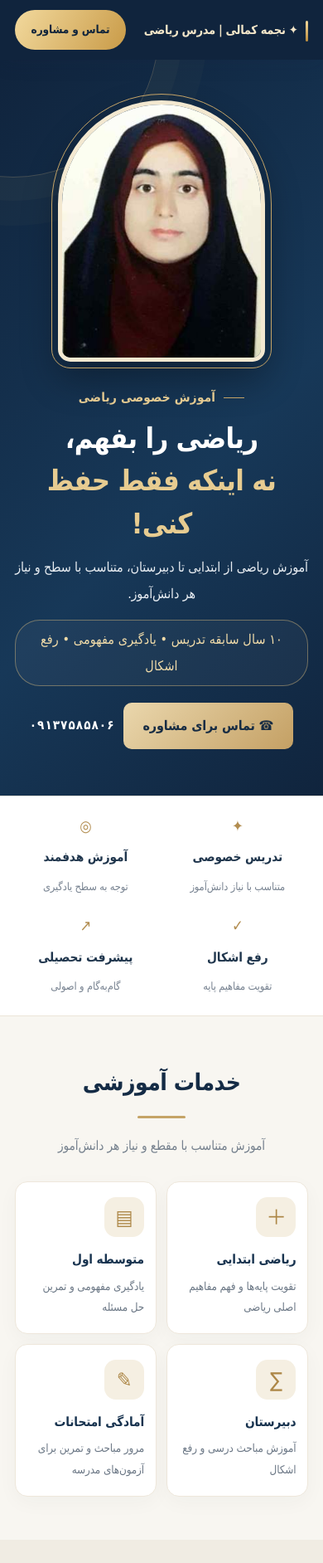
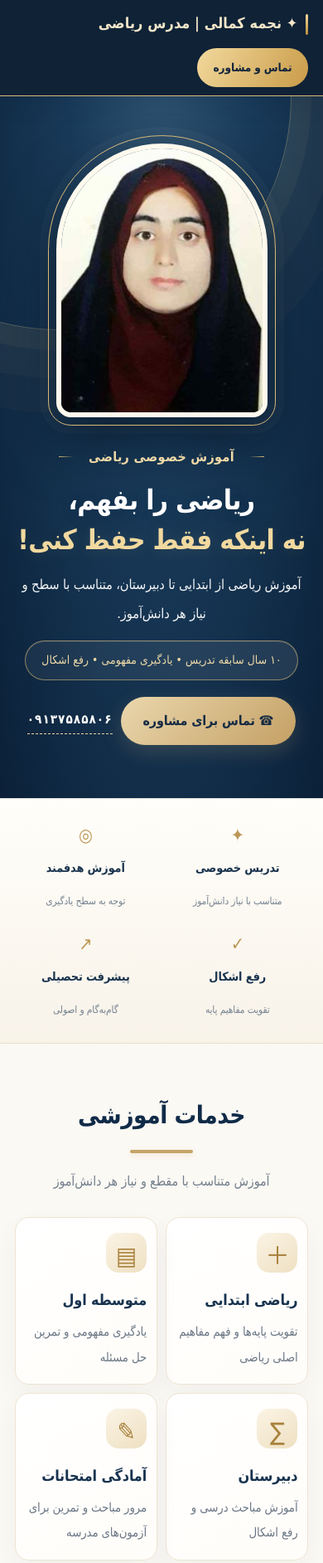
Before and after one commit to kamali3184/najmeh-math, a plain HTML site: page index.html in a window 390 px wide. Shown: the top 1884 px of the page at 83% size. Drawn offline with Linux system fonts and the light colour scheme; a small style sheet from the web is missing.

Commit message:
Polish landing page with signature premium visual style

```diff
--- a/index.html
+++ b/index.html
@@ -153,6 +153,85 @@ footer{background:#0b1b2e;border-top:1px solid #b89558;color:#d9dfE6;padding:20p
  .phone{font-size:.95rem}
 }
 
+
+/* Signature edition: memorable, polished first impression */
+:root{--n:#0b2038;--n2:#183d5d;--g:#d8b978;--cream:#fbf8f1;--ink:#26384b}
+body{background:#fbf9f4}
+header{background:rgba(8,27,48,.97);border-bottom:1px solid #d8b978;box-shadow:0 5px 28px #071a2c26}
+.nav{min-height:78px}
+.brand{font-size:1.12rem;letter-spacing:.1px}
+.nav .btn{border-radius:999px;padding:10px 23px}
+.hero{isolation:isolate;overflow:hidden;padding:58px 0 68px;background:radial-gradient(ellipse at 50% -20%,#345a79 0%,#193b5a 42%,#0b2038 100%)}
+.hero:before{content:"";position:absolute;z-index:-1;width:560px;height:560px;left:-210px;top:-280px;border:1px solid #e0c88e55;border-radius:50%;box-shadow:0 0 0 24px #e0c88e0c,0 0 0 58px #e0c88e09,0 0 0 100px #e0c88e06}
+.hero:after{content:"";position:absolute;z-index:-1;width:380px;height:380px;right:-230px;bottom:-240px;border:1px solid #e0c88e55;border-radius:50%;box-shadow:0 0 0 25px #e0c88e0a,0 0 0 60px #e0c88e08}
+.hero-grid{gap:31px;padding:20px 0 14px}
+.photo{width:min(73vw,330px);height:410px;max-width:330px;object-position:center 27%;border:6px solid #fff9ed;border-radius:190px 190px 26px 26px;outline:1px solid #d8b978;outline-offset:9px;box-shadow:0 25px 70px #020b16a8,0 0 0 20px #ffffff08;transition:transform .45s ease,box-shadow .45s ease}
+.photo:hover{transform:translateY(-5px);box-shadow:0 32px 80px #020b16b8,0 0 0 20px #ffffff0d}
+.copy{max-width:820px}
+.eyebrow{font-size:1rem;letter-spacing:.3px;color:#efd9a6}
+.eyebrow:before,.eyebrow:after{content:"";display:inline-block;width:32px;height:1px;background:linear-gradient(90deg,transparent,#d8b978);margin:0 8px}
+.eyebrow:after{transform:scaleX(-1)}
+h1{font-size:clamp(2.35rem,5.2vw,3.8rem);line-height:1.45;text-shadow:0 3px 22px #0002;margin:12px 0}
+h1 em{color:#f1d99f;text-shadow:0 2px 18px #e2c17a22}
+.lead{font-size:1.15rem;line-height:2.15;color:#f2f4f5}
+.pill{border:1px solid #d8b97899;background:linear-gradient(100deg,#ffffff0c,#ffffff16);border-radius:999px;padding:9px 19px;box-shadow:inset 0 1px #ffffff16}
+.actions .btn{border-radius:999px;padding:13px 27px;box-shadow:0 8px 24px #d8b97830}
+.phone{border-bottom:1px dashed #e8d39f;padding-bottom:2px}
+.strip{background:linear-gradient(180deg,#fffefa,#f8f3e9);border-bottom:1px solid #e9dfcc}
+.strip .wrap{padding:29px 0}
+.strip .wrap>div{font-size:1.35rem;color:#bd9856;position:relative}
+.strip .wrap>div:not(:last-child):after{content:"";position:absolute;left:-7px;top:18%;height:65%;width:1px;background:#e9dfcc}
+.strip b{font-size:1rem;color:#1a344f}
+.strip small{font-size:.82rem;color:#778391}
+section{padding:76px 0}
+.title{font-size:2.15rem;color:#102b48}
+.sub{font-size:1rem;max-width:620px}
+.line{width:76px;height:4px;border-radius:20px;box-shadow:0 2px 7px #c5a46744}
+.cards{gap:19px}
+.card{border:1px solid #eee4d2;border-radius:21px;padding:27px 22px;background:linear-gradient(145deg,#fff 0%,#fffdf9 100%);box-shadow:0 12px 32px #1b344b0b;transition:transform .3s ease,box-shadow .3s ease,border-color .3s ease}
+.card:before{display:block;height:3px;width:0;top:0;right:0;transition:width .3s}
+.card:hover{transform:translateY(-8px);box-shadow:0 22px 42px #1b344b18;border-color:#d9c49b}
+.card:hover:before{height:3px;width:100%}
+.ico{width:60px;height:60px;border-radius:19px;background:linear-gradient(145deg,#fbf4e5,#eee0c2);color:#a9813d;box-shadow:inset 0 1px #fff;font-size:1.85rem}
+.card h3{font-size:1.12rem;margin:15px 0 5px}
+.card p{font-size:.93rem;line-height:2.05}
+.about{background:linear-gradient(135deg,#f0eadf 0%,#faf7f0 55%,#eee7d9 100%)}
+.aboutbox{border:1px solid #e6d8bd;border-radius:26px;padding:40px 44px;box-shadow:0 18px 48px #23364a10;background:linear-gradient(145deg,#fff 0%,#fffdf9 100%)}
+.aboutbox h2{font-size:1.8rem}
+.aboutbox li{padding:5px 8px 5px 0}
+.aboutbox li::marker{color:#b28c4d}
+.contact{padding:76px 0;background:radial-gradient(ellipse at 50% 0%,#244d70 0%,#102b48 58%,#0a1d34 100%)}
+.contact .title{font-size:2.1rem}
+.contact .btn{border-radius:999px}
+footer{padding:25px;border-top:1px solid #c5a467;background:#08182b;letter-spacing:.2px}
+@media(max-width:760px){
+ .hero{padding:42px 0 49px}
+ .hero-grid{gap:27px;padding:15px 0}
+ .photo{height:365px;width:min(73vw,285px);border-radius:165px 165px 23px 23px}
+ h1{font-size:2.35rem}
+ .lead{font-size:1.02rem}
+ .strip .wrap{padding:22px 0}
+ .strip .wrap>div:not(:last-child):after{display:none}
+ section{padding:57px 0}
+ .title{font-size:1.85rem}
+ .cards{gap:13px}
+ .card{padding:20px 15px}
+ .aboutbox{padding:29px 23px;border-radius:21px}
+ .contact{padding:58px 0}
+}
+@media(max-width:420px){
+ .photo{height:330px;width:min(76vw,255px)}
+ h1{font-size:2.08rem}
+ .eyebrow:before,.eyebrow:after{width:18px}
+ .pill{font-size:.86rem}
+ .strip b{font-size:.9rem}
+ .strip small{font-size:.75rem}
+ .cards{gap:10px}
+ .card{border-radius:17px;padding:17px 12px}
+ .ico{width:49px;height:49px;border-radius:15px}
+}
+@media(prefers-reduced-motion:reduce){*,*::before,*::after{scroll-behavior:auto!important;transition:none!important}}
+
 </style></head><body>
 <header><div class="wrap nav"><a class="brand" href="#">✦ نجمه کمالی | مدرس ریاضی</a><a class="btn" href="tel:09137585806">تماس و مشاوره</a></div></header>
 <main><section class="hero"><div class="wrap hero-grid"><img class="photo" src="assets/najmeh-clean.jpg" alt="عکس نجمه کمالی"><div class="copy"><div class="eyebrow">آموزش خصوصی ریاضی</div><h1>ریاضی را بفهم،<br><em>نه اینکه فقط حفظ کنی!</em></h1><p class="lead">آموزش ریاضی از ابتدایی تا دبیرستان، متناسب با سطح و نیاز هر دانش‌آموز.</p><div class="pill">۱۰ سال سابقه تدریس • یادگیری مفهومی • رفع اشکال</div><div class="actions"><a class="btn" href="tel:09137585806">☎ تماس برای مشاوره</a><a class="phone" href="tel:09137585806">۰۹۱۳۷۵۸۵۸۰۶</a></div></div></div></section>
```
